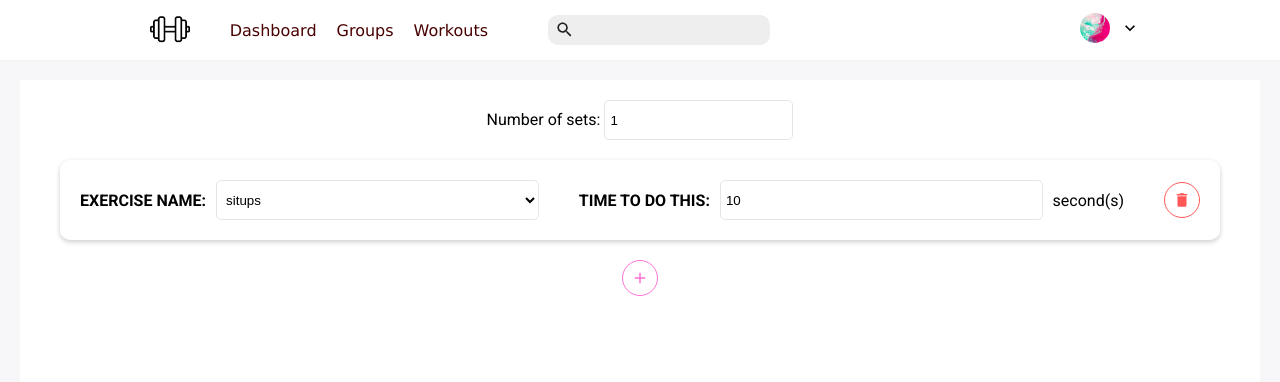
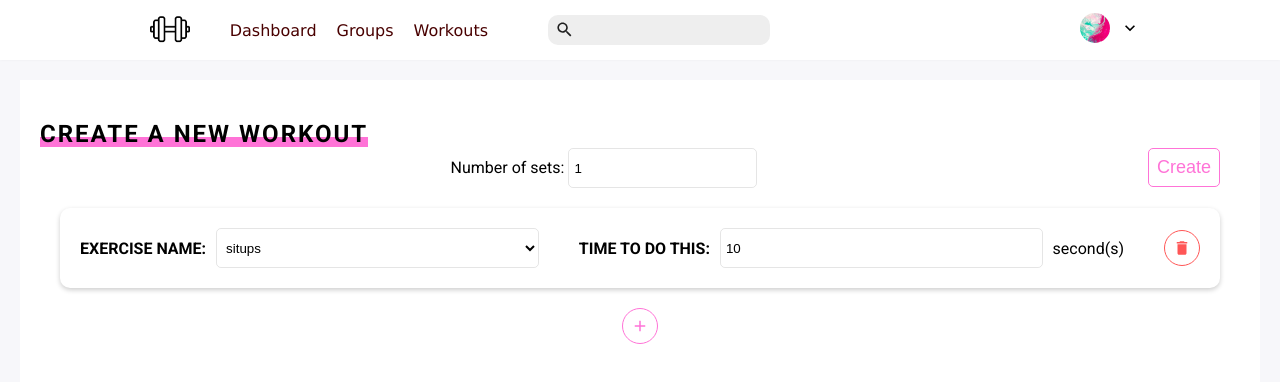
Before and after one commit to acrantel/fiitshare, a Next.js app: page /create-workout in a window 1280 px wide. Shown: the top 382 px of the page. Built offline with nearby package versions, Linux system fonts and the light colour scheme.

Commit message:
Add title and create button to Create a new workout page

```diff
--- a/components/workout/create-workout.js
+++ b/components/workout/create-workout.js
@@ -1,7 +1,7 @@
 import styles from './create-workout.module.css';
 import { MdAdd } from 'react-icons/md';
 import Exercise from './exercise.js';
-import { exerciseData } from '../../database/database.js';
+import { exerciseData, workoutData, userData } from '../../database/database.js';
 
 function newExercise(key) {
     const exerciseIds = Object.keys(exerciseData)
@@ -75,10 +75,20 @@ export default class CreateWorkout extends React.Component {
         })
     }
 
+    createWorkout()
+    {
+        // add to workout data
+        // add the workout id to userdata
+        console.log("TODO: implement create workout functionality. Using firestore, we need to insert a workout with the 'next' workout id.");
+    }
+
     render() {
         const { exercises, sets } = this.state;
         return <div className={styles.wrapper}>
-            <label className={styles.setWrapper}>
+            <h1 className='section-title'><span>Create a new workout</span></h1>
+            <div className={styles.headerWrapper}>
+                <div className={styles.leftWrapper}>
+                    <label className={styles.setsWrapper}>
                         {'Number of sets: '}
                         <input
                             type="number"
@@ -87,6 +97,11 @@ export default class CreateWorkout extends React.Component {
                             onChange={this.changeSets}
                         />
                     </label>
+                </div>
+                <div className={styles.rightWrapper}>
+                    <button onClick={this.createWorkout} className='button'>Create</button>
+                </div>
+            </div>
             {exercises.map(({ key, exercise, time }) => (
                 <Exercise
                     key={key.toString()}
--- a/components/workout/create-workout.module.css
+++ b/components/workout/create-workout.module.css
@@ -10,7 +10,23 @@
     margin: 20px;
 }
 
-.setWrapper {
+.headerWrapper {
+    display: flex;
+    flex-direction: row;
+    justify-content: center;
+    margin-left: 20px;
+    margin-right: 20px;
+}
+
+.leftWrapper {
+    margin-left: auto;
+
+}
+.rightWrapper {
+    margin-left: auto;
+}
+
+.setsWrapper {
     display: block;
     text-align: center;
 }
--- a/pages/create-workout.js
+++ b/pages/create-workout.js
@@ -7,7 +7,7 @@ export default class CreateWorkoutPage extends React.Component {
         return <div className={styles.pageWrapper}>
             <Header />
             <div className={styles.pageContent}>
-                <CreateWorkout />
+               <CreateWorkout />
             </div>
         </div>;
     }
```
Lines whose indentation alone changed are shown as unchanged.
